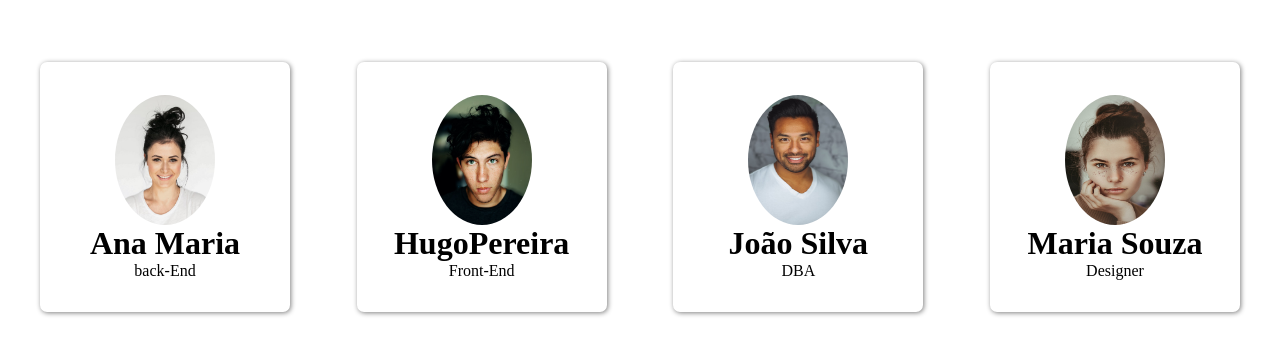
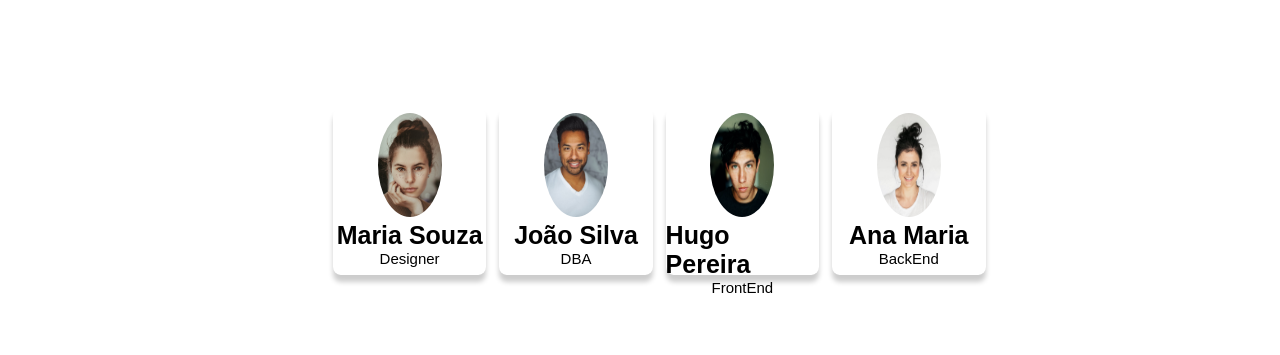
Before and after one commit to yuri-stcrzwx17/Projeto-03-Pend1, a plain HTML site: page index.html in a window 1280 px wide. Shown: the part 213-568 px from the top of the page. Drawn offline with Linux system fonts and the light colour scheme.

Commit message:
terminado

```diff
--- a/app.js
+++ b/app.js
@@ -1,10 +1,32 @@
 'use strict'
+import funcionarios from './funcionarios.json' with {type: 'json'}
 
-import produtos from './funcionarios.json' with {type: 'json'}
+function criarFuncionario(dados) {
 
-    function mostrarPreços (produto){
-        console.log(produto.categoria(0))
-    }
+    const container = document.getElementById('container')
+    const funcionario = document.createElement('div')
+    const imagem = document.createElement('img')
+    const nome = document.createElement('h1')
+    const cargo = document.createElement('h2')
+    const pastaimg = "./img/"
+
+    funcionario.classList.add('funcionario');
+    imagem.src = pastaimg + dados.imagem
+    imagem.alt = dados.nome
+    nome.textContent = dados.nome
+    nome.classList.add('nome')
+    cargo.textContent = dados.cargo
+    cargo.classList.add('cargo')
 
 
-produtos.forEach (mostrarPreços)
+    container.appendChild(funcionario)
+    funcionario.appendChild(imagem)
+    funcionario.appendChild(nome)
+    funcionario.appendChild(cargo)
+}
+
+function carregarFuncionario() {
+    funcionarios.forEach(criarFuncionario)
+}
+
+carregarFuncionario()
--- a/index.html
+++ b/index.html
@@ -1,38 +1,15 @@
 <!DOCTYPE html>
-<html lang="pt-br">
+<html lang="en">
+
 <head>
     <meta charset="UTF-8">
     <meta name="viewport" content="width=device-width, initial-scale=1.0">
-    <link rel="stylesheet" href="style.css">
-    <script src="app.js" defer type="module" ></script>
-    <title></title>
+    <link rel="stylesheet" href="./style.css">
+    <script src="./app.js" defer type="module"></script>
+    <title>Document</title>
 </head>
 <body>
-    <div class="conteiner">
-        <div class="img">
-            <img src="./img/ana.jpg" alt="ana">
-            <h1> Ana Maria</h1>
-            <p>back-End</p>
-        </div>
-        <div class="img">
-        <img src="./img/hugo.jpg" alt="hugo">
-        <h1>HugoPereira</h1>
-        <p>Front-End</p>
+    <div class="container" id="container">
     </div>
-    <div class="img">
-            <img src="./img/joao.jpg" alt="joao">
-            <h1>João Silva</h1>
-            <p>DBA</p>
-        </div>
-        <div class="img">
-            <img src="./img/maria.jpg" alt="maria">
-            <h1>Maria Souza</h1>
-            <p>Designer
-
-            </p>
-        </div>
-    </div>
-
-
 </body>
 </html>
--- a/style.css
+++ b/style.css
@@ -1,43 +1,44 @@
+
 *{
     padding: 0;
     margin: 0;
     box-sizing: border-box;
 }
-body{
-    height: 100vh;
-    display: flex;
-    align-items: center;
-    place-content: center;
-    justify-content: center;
 
-}
-.conteiner{
-  display: flex;
-  align-items: center;
-  justify-content: space-between;
-  width: 1200px;
-
-
-
-
+body {
+    height: 100%;
+    margin-top: 40vh;
+    margin-left: 25vw;
 }
 
-.conteiner img{
-    height: 130px;
-    width: 100px;
-    border-radius: 50%;
-
-
-
+.container {
+    height: 20vh;
+    display: flex;
 }
 
-.img {
-    display: flex;
-    flex-direction: column;
-    align-items: center;
-    justify-content: center;
-    border-radius: 7px;
-    box-shadow: 1px 1px 5px  gray;
-    width: 250px;
-    height: 250px;
+.container img {
+    height: 13vh;
+    width: 5vw;
+    margin-top: 10%;
+    border-radius: 50%;
 }
+
+.funcionario {
+    height: 21vh;
+    width: 12vw;
+    background-color: white;
+    justify-items: center;
+    margin-left: 1vw;
+    border-radius: 5%;
+    box-shadow: 0px 7px 5px rgba(0, 0, 0, 0.2);
+}
+
+.nome {
+    font-size: 25px;
+    font-family: Arial, Helvetica, sans-serif;
+}
+.cargo {
+    font-size: 15px;
+    font-family: Arial, Helvetica, sans-serif;
+    font-weight: normal;
+}
```
